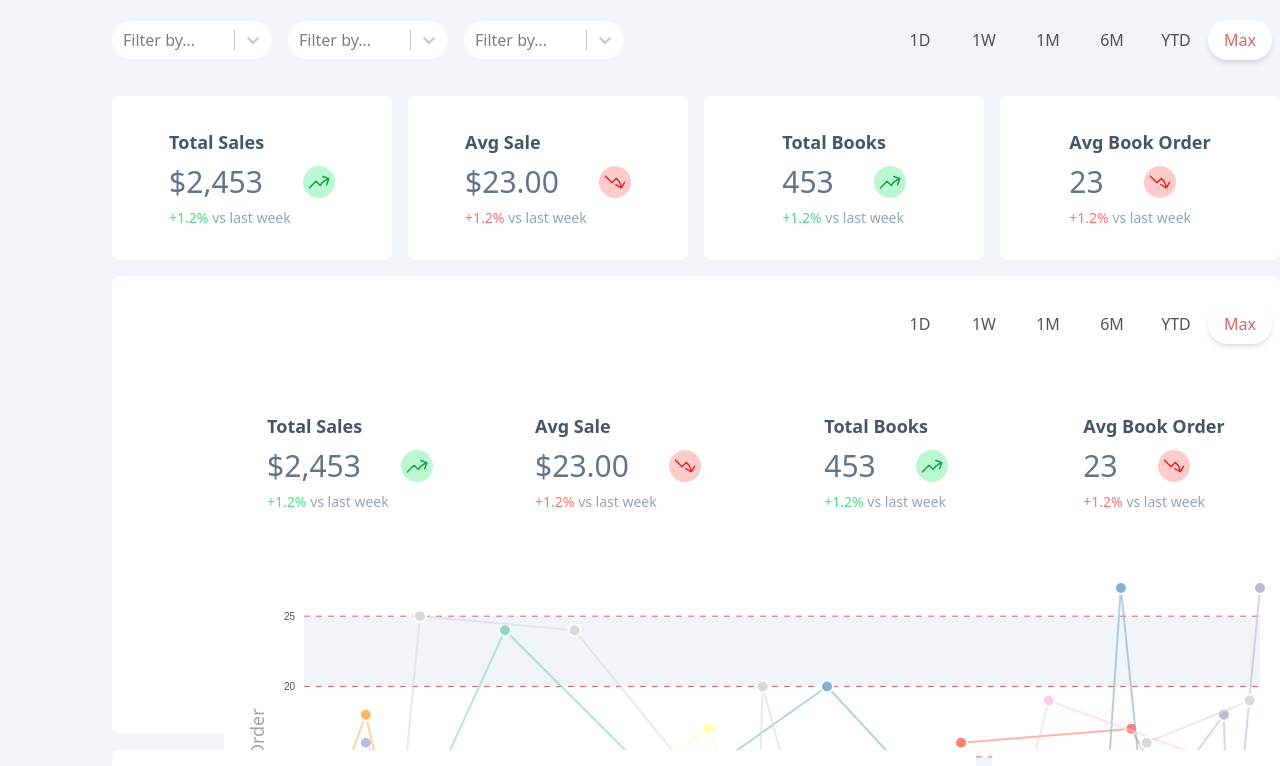
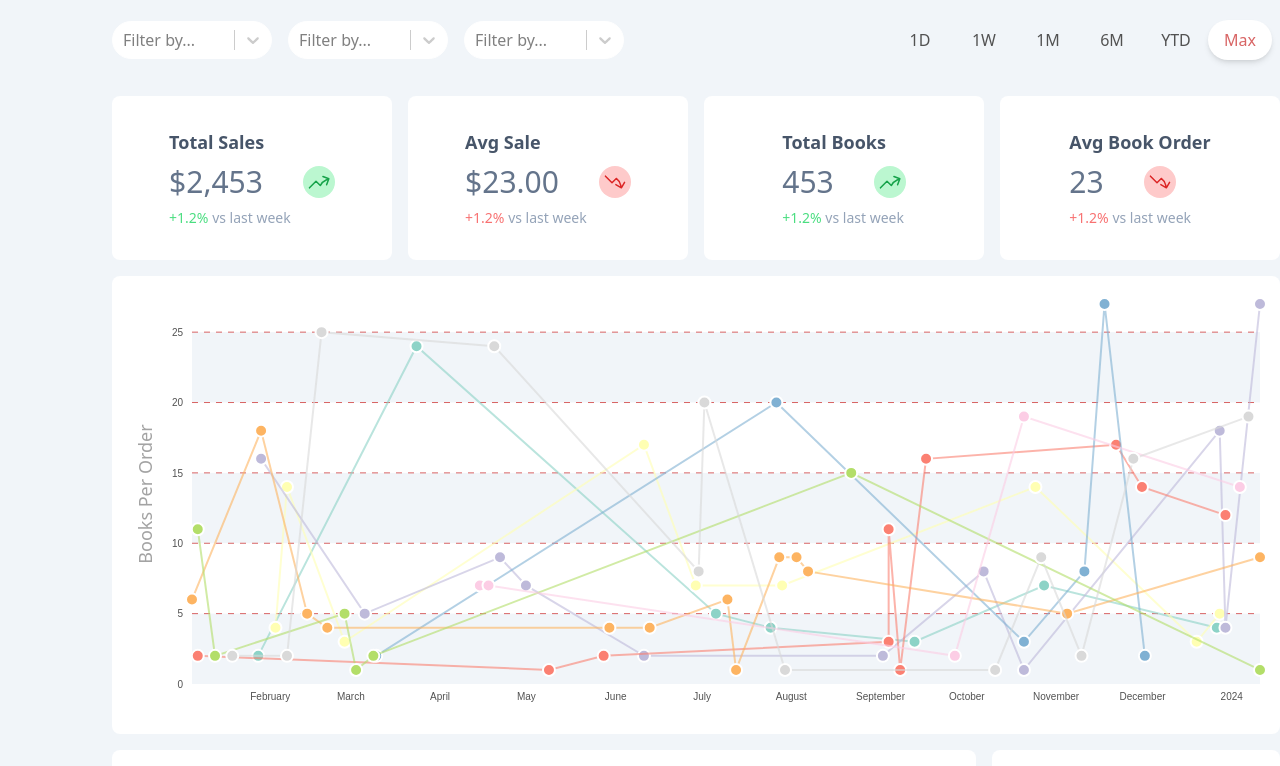
Before and after one commit to francoisdillinger/book_nook_frontend, a React (Vite) app: page / in a window 1280 px wide. Shown: the top 766 px of the page. Built offline with nearby package versions, Linux system fonts and the light colour scheme.

Commit message:
Refactor AdminChart component

```diff
--- a/src/components/AdminChart.tsx
+++ b/src/components/AdminChart.tsx
@@ -45,194 +45,6 @@ export default function AdminChart() {
 
 	return (
 		<React.Fragment>
-			{/* <div className="flex lg:ml-20 xl:ml-28">
-
-			</div> */}
-			<div className="flex flex-wrap lg:ml-20 xl:ml-28">
-				<div className=" rounded-lg w-full flex flex-wrap md:justify-between lg:flex-nowrap xl:h-20 xl:items-center">
-					<div className="flex w-full justify-start h-20 items-center gap-4  lg:w-1/2 xl:h-fit">
-						{selectOptions ? (
-							<ReactSelect
-								options={selectOptions}
-								colorScale={colorScale}
-								setFocusedUser={setFocusedUser}
-								focusedUser={focusedUser}
-							/>
-						) : (
-							<></>
-						)}
-
-						{selectOptions ? (
-							<ReactSelect
-								options={selectOptions}
-								colorScale={colorScale}
-								setFocusedUser={setFocusedUser}
-								focusedUser={focusedUser}
-							/>
-						) : (
-							<></>
-						)}
-
-						{selectOptions ? (
-							<ReactSelect
-								options={selectOptions}
-								colorScale={colorScale}
-								setFocusedUser={setFocusedUser}
-								focusedUser={focusedUser}
-							/>
-						) : (
-							<></>
-						)}
-					</div>
-					<div className="flex justify-start w-full mr-2 h-20 items-center lg:w-1/2 lg:justify-end xl:h-fit">
-						<ChartTimePeriodButtons
-							timeFilter={timeFilter}
-							setTimeFilter={setTimeFilter}
-						/>
-					</div>
-				</div>
-				<div className="w-full flex flex-wrap md:flex-nowrap gap-2 md:gap-4 box-border justify-between mt-4 mb-2">
-					<div className="bg-white rounded-lg flex justify-center p-8 w-full sm:half-width-minus-gap md:w-1/4">
-						<div className="flex flex-col items-start">
-							<h1 className="text-slate-600 font-bold text-lg">Total Sales</h1>
-							<div className="flex items-center my-2">
-								<p className="text-slate-500 font-normal text-3xl">$2,453</p>
-								<div className="ml-10">
-									<svg
-										xmlns="http://www.w3.org/2000/svg"
-										fill="none"
-										viewBox="0 0 24 24"
-										strokeWidth={1.5}
-										className="w-8 h-8 stroke-green-600 bg-green-200 rounded-full p-1"
-									>
-										<path
-											strokeLinecap="round"
-											strokeLinejoin="round"
-											d="M2.25 18 9 11.25l4.306 4.306a11.95 11.95 0 0 1 5.814-5.518l2.74-1.22m0 0-5.94-2.281m5.94 2.28-2.28 5.941"
-										/>
-									</svg>
-								</div>
-							</div>
-							<p className="text-slate-400 font-normal text-sm">
-								<span className="text-green-400">+1.2%</span> vs last week
-							</p>
-						</div>
-					</div>
-					{/* ================================ */}
-					<div className="bg-white rounded-lg flex justify-center p-8 w-full sm:half-width-minus-gap md:w-1/4">
-						<div className="flex flex-col items-start">
-							<h1 className="text-slate-600 font-bold text-lg">Avg Sale</h1>
-							<div className="flex items-center my-2">
-								<p className="text-slate-500 font-normal text-3xl">$23.00</p>
-								<div className="ml-10">
-									<svg
-										xmlns="http://www.w3.org/2000/svg"
-										fill="none"
-										viewBox="0 0 24 24"
-										strokeWidth={1.5}
-										className="w-8 h-8 stroke-red-600 bg-red-200 rounded-full p-1"
-									>
-										<path
-											strokeLinecap="round"
-											strokeLinejoin="round"
-											d="M2.25 6 9 12.75l4.286-4.286a11.948 11.948 0 0 1 4.306 6.43l.776 2.898m0 0 3.182-5.511m-3.182 5.51-5.511-3.181"
-										/>
-									</svg>
-								</div>
-							</div>
-							<p className="text-slate-400 font-normal text-sm">
-								<span className="text-red-400">+1.2%</span> vs last week
-							</p>
-						</div>
-					</div>
-					{/* =================================== */}
-					<div className="bg-white rounded-lg flex justify-center p-8 w-full sm:half-width-minus-gap md:w-1/4">
-						<div className="flex flex-col items-start">
-							<h1 className="text-slate-600 font-bold text-lg">Total Books</h1>
-							<div className="flex items-center my-2">
-								<p className="text-slate-500 font-normal text-3xl">453</p>
-								<div className="ml-10">
-									<svg
-										xmlns="http://www.w3.org/2000/svg"
-										fill="none"
-										viewBox="0 0 24 24"
-										strokeWidth={1.5}
-										className="w-8 h-8 stroke-green-600 bg-green-200 rounded-full p-1"
-									>
-										<path
-											strokeLinecap="round"
-											strokeLinejoin="round"
-											d="M2.25 18 9 11.25l4.306 4.306a11.95 11.95 0 0 1 5.814-5.518l2.74-1.22m0 0-5.94-2.281m5.94 2.28-2.28 5.941"
-										/>
-									</svg>
-								</div>
-							</div>
-							<p className="text-slate-400 font-normal text-sm">
-								<span className="text-green-400">+1.2%</span> vs last week
-							</p>
-						</div>
-					</div>
-					{/* ================================ */}
-					<div className="bg-white rounded-lg flex justify-center p-8 w-full sm:half-width-minus-gap md:w-1/4">
-						<div className="flex flex-col items-start">
-							<h1 className="text-slate-600 font-bold text-lg">
-								Avg Book Order
-							</h1>
-							<div className="flex items-center my-2">
-								<p className="text-slate-500 font-normal text-3xl">23</p>
-								<div className="ml-10">
-									<svg
-										xmlns="http://www.w3.org/2000/svg"
-										fill="none"
-										viewBox="0 0 24 24"
-										strokeWidth={1.5}
-										className="w-8 h-8 stroke-red-600 bg-red-200 rounded-full p-1"
-									>
-										<path
-											strokeLinecap="round"
-											strokeLinejoin="round"
-											d="M2.25 6 9 12.75l4.286-4.286a11.948 11.948 0 0 1 4.306 6.43l.776 2.898m0 0 3.182-5.511m-3.182 5.51-5.511-3.181"
-										/>
-									</svg>
-								</div>
-							</div>
-							<p className="text-slate-400 font-normal text-sm">
-								<span className="text-red-400">+1.2%</span> vs last week
-							</p>
-						</div>
-					</div>
-					{/* =================================== */}
-				</div>
-				<div
-					className="bg-white rounded-lg my-2 pt-2 w-full"
-					// style={{ width: windowSizeInPixels * 0.9 }}
-				>
-					{/* <div className="h-12 flex flex-wrap  md:flex-nowrap md:items-center md:justify-between">
-						<div className="w-full flex justify-end mr-4">
-							<ChartTimePeriodButtons
-								timeFilter={timeFilter}
-								setTimeFilter={setTimeFilter}
-							/>
-						</div>
-						<div className="ml-20 mt-8 md:mr-5 md:mt-0 md:pt-2">
-							{selectOptions ? (
-								<ReactSelect
-									options={selectOptions}
-									colorScale={colorScale}
-									setFocusedUser={setFocusedUser}
-									focusedUser={focusedUser}
-								/>
-							) : (
-								<></>
-							)}
-						</div>
-					</div> */}
-
-					<ChartToolTip tooltip={tooltip} />
-
-					<div className=" flex justify-center mt-10 md:mt-0">
-						<div className="w-full h-[450px]">
-							<ResponsiveSVGContainer>
 			<UsersAdminChart
 				margin={margin}
 				timeFilter={timeFilter}
@@ -244,45 +56,12 @@ export default function AdminChart() {
 				setHasData={setHasData}
 				setSelectOptions={setSelectOptions}
 				focusedUser={focusedUser}
+				width={0}
+				height={0}
+				setTimeFilter={setTimeFilter}
+				selectOptions={selectOptions}
+				setFocusedUser={setFocusedUser}
 			/>
-							</ResponsiveSVGContainer>
-						</div>
-					</div>
-				</div>
-			</div>
-			<div className="border-box flex flex-wrap lg:flex-nowrap lg:ml-20 xl:ml-28 justify-between md:gap-4">
-				<div className="bg-white rounded-lg my-2 pt-2 w-full lg:w-3/4 h-96">
-					<ResponsiveSVGContainer>
-						<UsersAdminBarChart
-							margin={margin}
-							timeFilter={timeFilter}
-							tooltip={tooltip}
-							setTooltip={setTooltip}
-							users={users}
-							colorScale={colorScale}
-							hasData={hasData}
-							setHasData={setHasData}
-							setSelectOptions={setSelectOptions}
-							focusedUser={focusedUser}
-						/>
-					</ResponsiveSVGContainer>
-				</div>
-				<div className="bg-white rounded-lg my-2 pt-2 w-full  lg:w-1/4 h-96">
-					<ResponsiveSVGContainer>
-						<UsersAdminPieChart
-							timeFilter={timeFilter}
-							tooltip={tooltip}
-							setTooltip={setTooltip}
-							users={users}
-							colorScale={colorScale}
-							hasData={hasData}
-							setHasData={setHasData}
-							setSelectOptions={setSelectOptions}
-							focusedUser={focusedUser}
-						/>
-					</ResponsiveSVGContainer>
-				</div>
-			</div>
 		</React.Fragment>
 	);
 }
```
Lines whose indentation alone changed are shown as unchanged.
